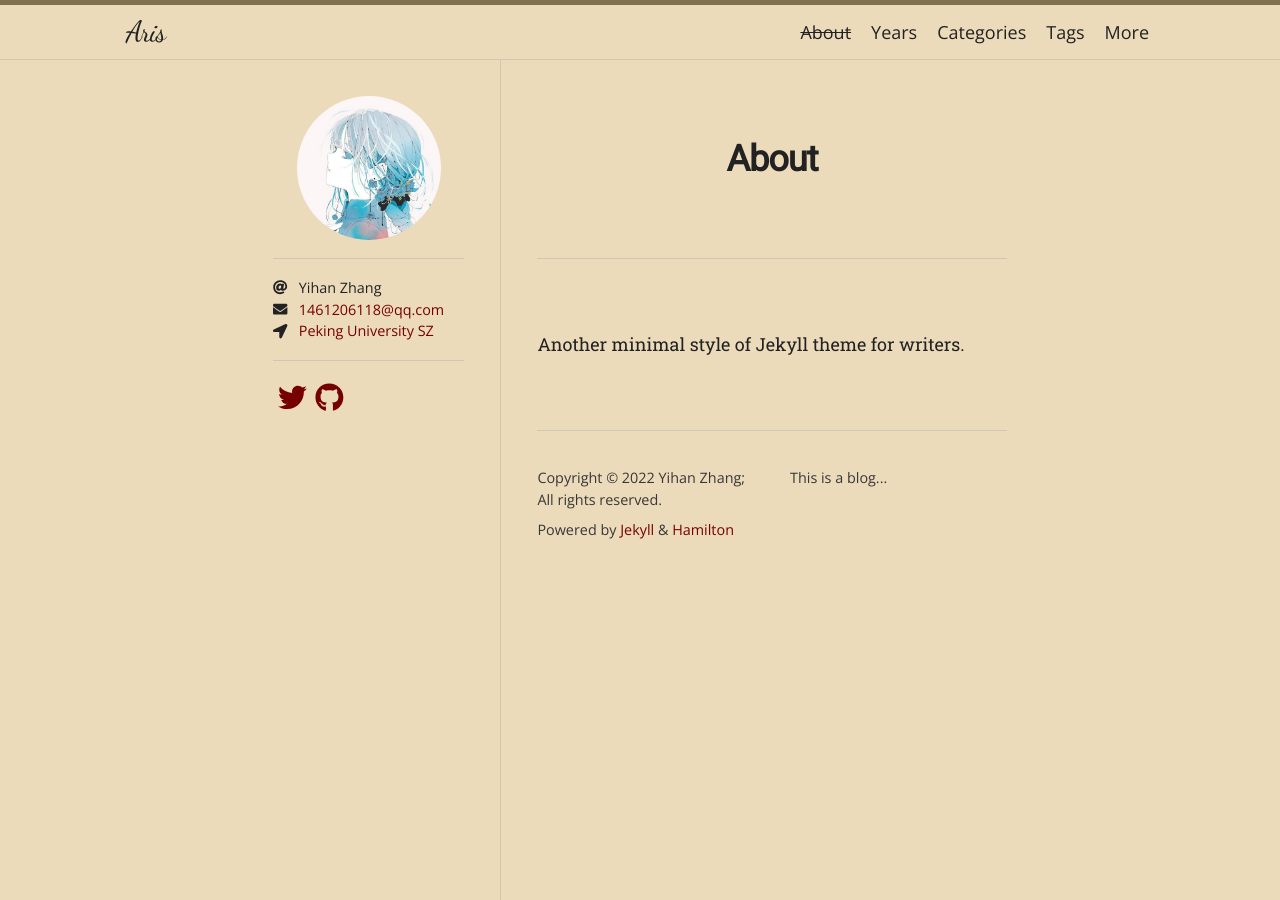
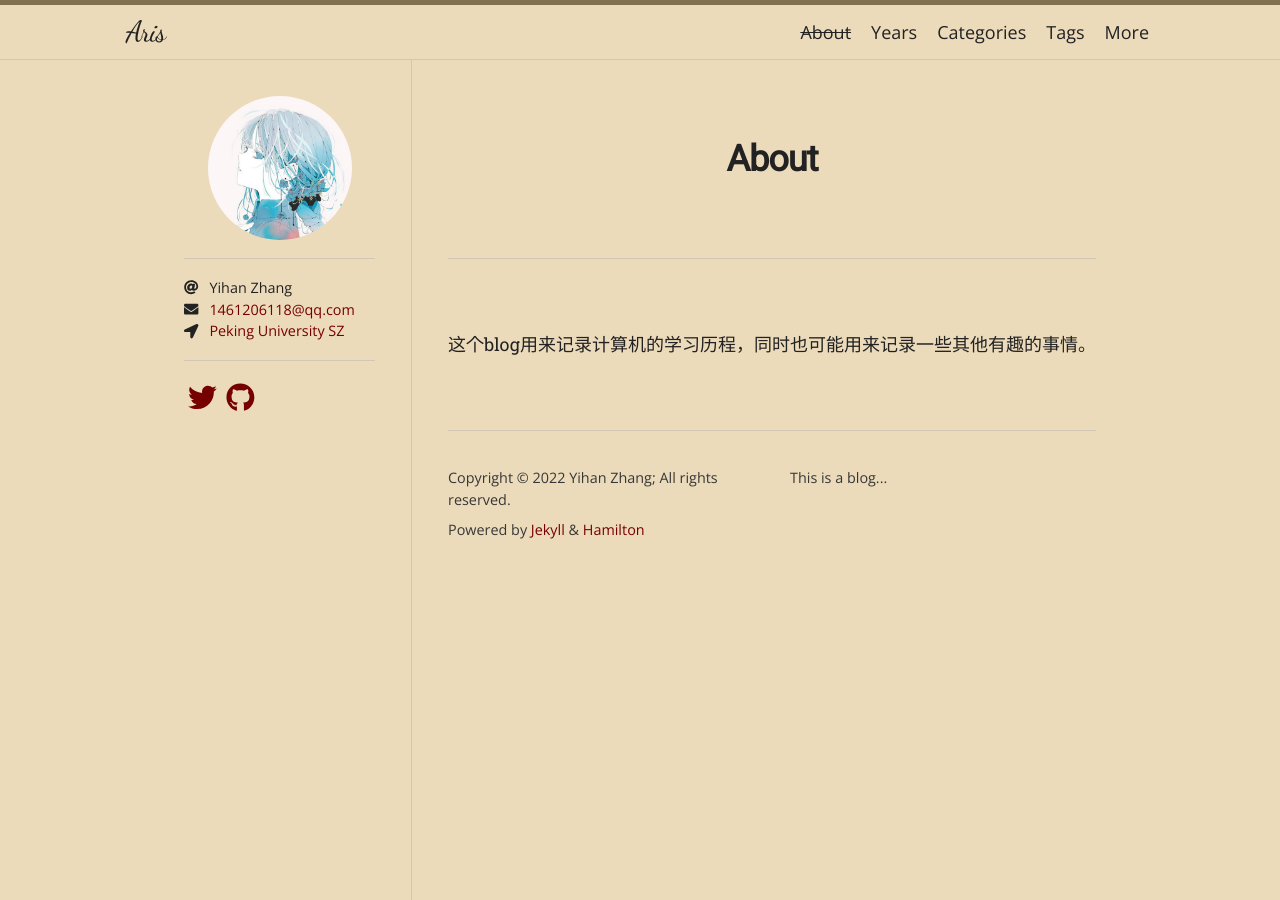
Before and after one commit to Aris-z/zyhacquaintance.github.io, a Jekyll site: the page built from about.md, in a window 1280 px wide. Built offline with Jekyll 4.4.1, drawn with Linux system fonts in a browser that asks for light colours; nearby versions of some CDN libraries; some web fonts are replaced.

Commit message:
change for about...

```diff
--- a/about.md
+++ b/about.md
@@ -4,4 +4,4 @@ title: About
 permalink: /about/
 ---
 
-Another minimal style of Jekyll theme for writers.
+这个blog用来记录计算机的学习历程，同时也可能用来记录一些其他有趣的事情。
```
